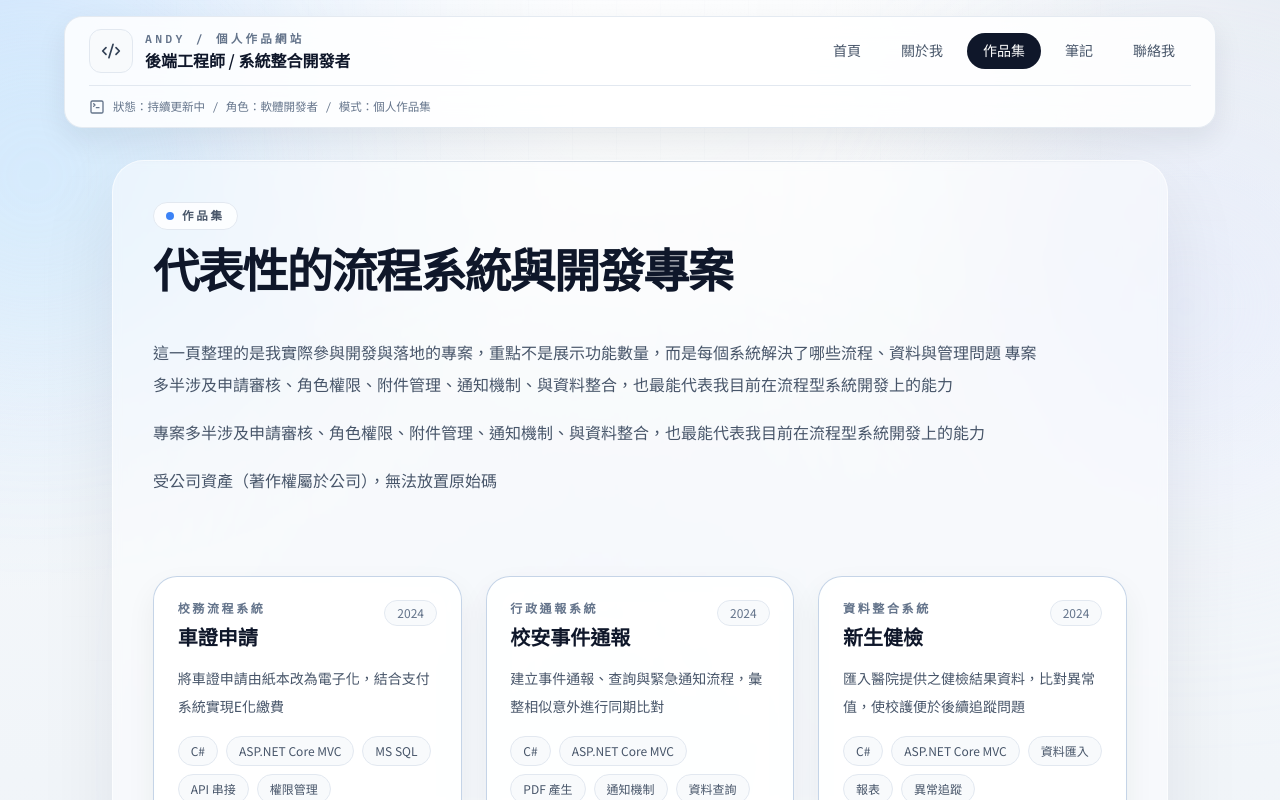
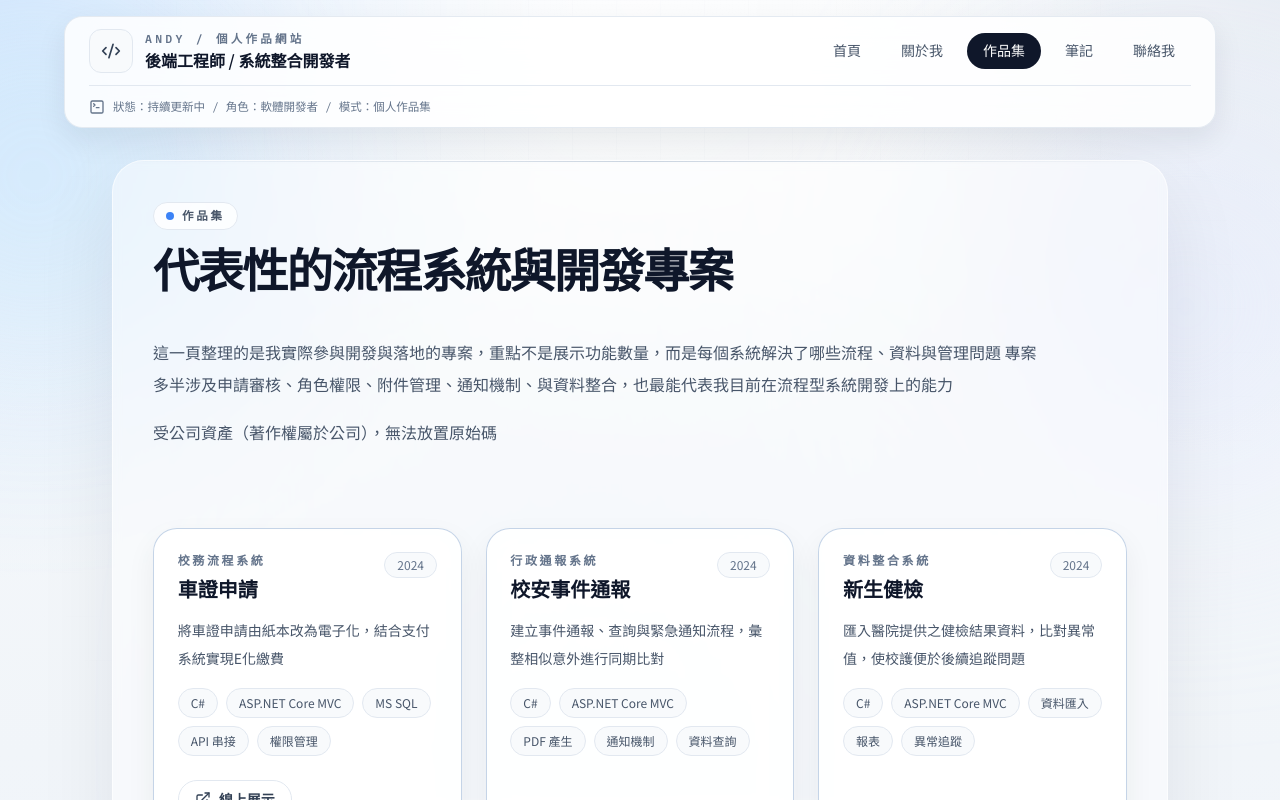
Before and after one commit to Andy61490963/kaiyo-dev-site, a React (Vite) app: page /projects in a window 1280 px wide. Shown: the top 800 px of the page. Built offline with nearby package versions, Linux system fonts and the light colour scheme; the HTML template or start-up script is replaced by a standard one.

Commit message:
調整內容

```diff
--- a/src/pages/Projects.jsx
+++ b/src/pages/Projects.jsx
@@ -10,9 +10,6 @@ export default function Projects() {
         <div className="max-w-4xl space-y-4 text-base leading-8 text-slate-600">
           <p>
             這一頁整理的是我實際參與開發與落地的專案，重點不是展示功能數量，而是每個系統解決了哪些流程、資料與管理問題
-            專案多半涉及申請審核、角色權限、附件管理、通知機制、與資料整合，也最能代表我目前在流程型系統開發上的能力
-          </p>
-          <p>
             專案多半涉及申請審核、角色權限、附件管理、通知機制、與資料整合，也最能代表我目前在流程型系統開發上的能力
           </p>
           <p>
```
